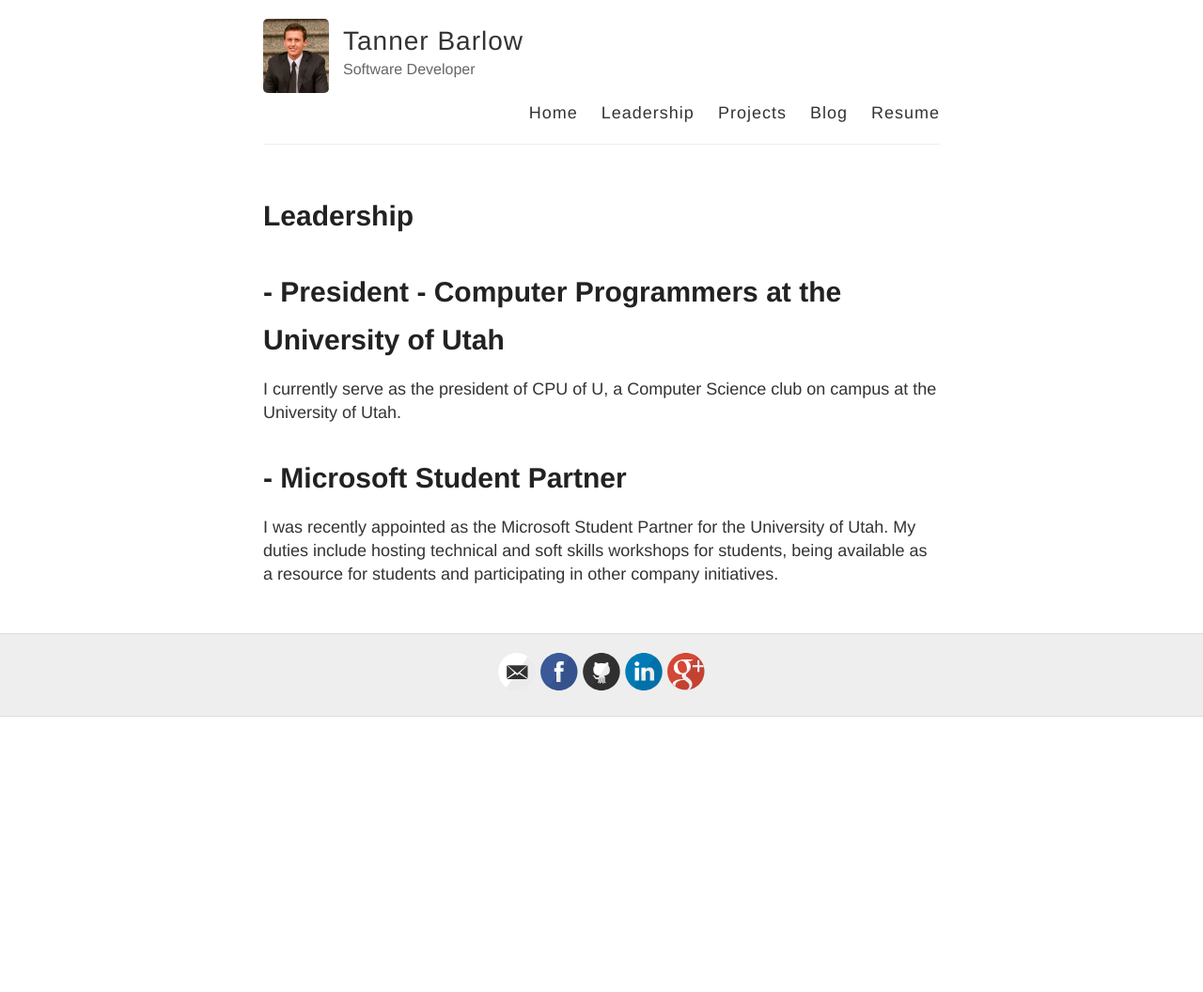
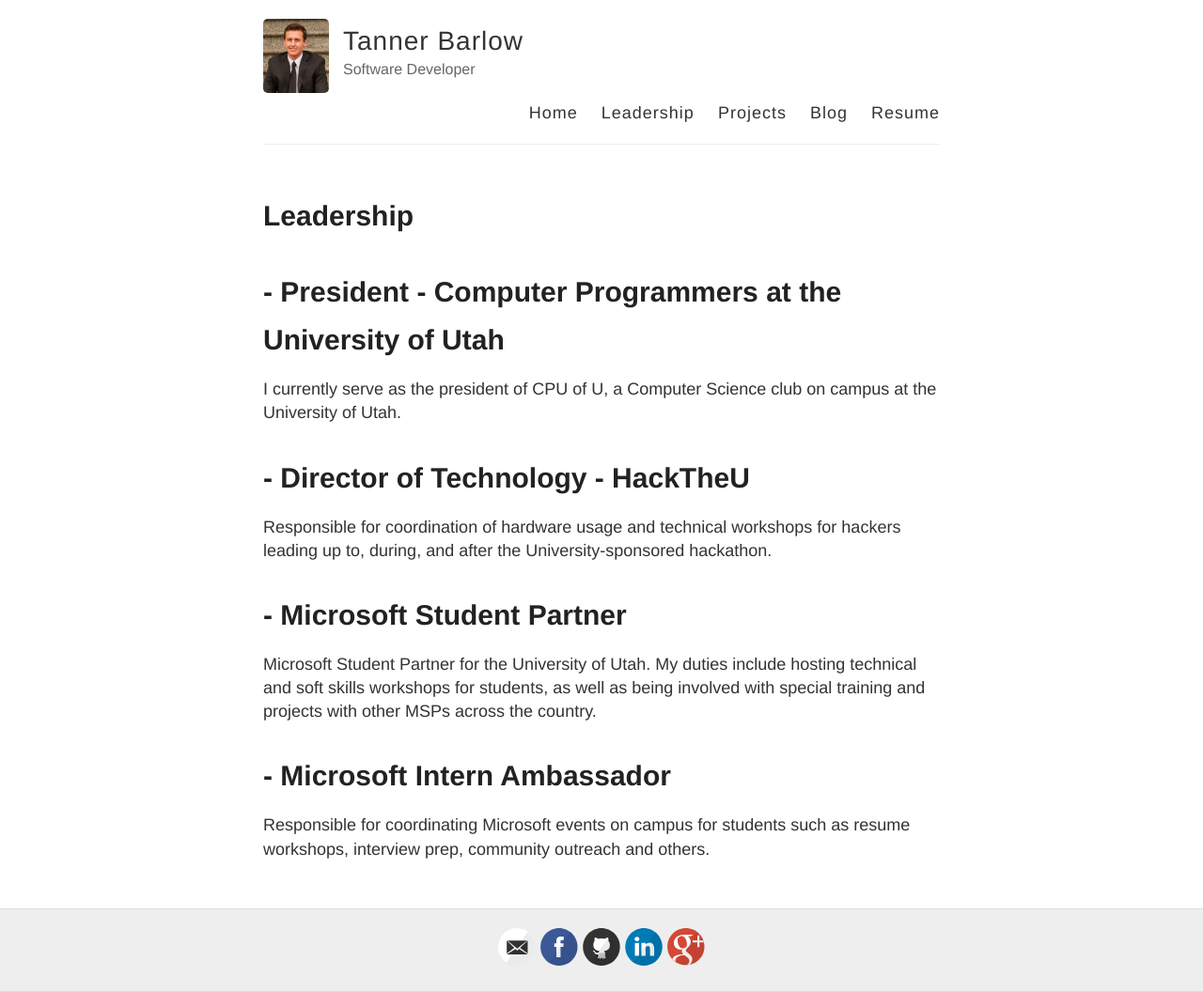
Before and after one commit to tbarlow12/tbarlow12.github.io, a Jekyll site: the page built from leadership.md, in a window 1280 px wide. Shown: the whole page at 94% size. Built offline with Jekyll 4.4.1, drawn with Linux system fonts in a browser that asks for light colours; Markdown is read by kramdown in place of the engine named in the settings; before the commit the page ends 900 px from its top, so only the background shows below that.

Commit message:
Fixed link to Microsoft blog and added Leadership info

```diff
--- a/leadership.md
+++ b/leadership.md
@@ -5,5 +5,9 @@ permalink: /leadership/
 ---
 # - [President - Computer Programmers at the University of Utah](http://www.cpuofu.com/Tanner/)
   I currently serve as the president of CPU of U, a Computer Science club on campus at the University of Utah.
+# - [Director of Technology - HackTheU](http://hacktheu.com/)
+  Responsible for coordination of hardware usage and technical workshops for hackers leading up to, during, and after the University-sponsored hackathon.
 # - [Microsoft Student Partner](https://www.facebook.com/groups/UtesMSP/)
-  I was recently appointed as the Microsoft Student Partner for the University of Utah. My duties include hosting technical and soft skills workshops for students, being available as a resource for students and participating in other company initiatives.
+  Microsoft Student Partner for the University of Utah. My duties include hosting technical and soft skills workshops for students, as well as being involved with special training and projects with other MSPs across the country.
+# - Microsoft Intern Ambassador
+  Responsible for coordinating Microsoft events on campus for students such as resume workshops, interview prep, community outreach and others.
```
Also changed, not shown: index.md (+1 -1 lines).
